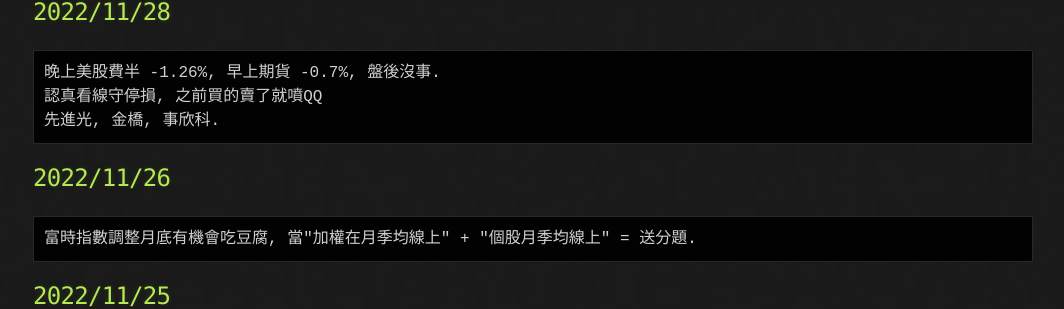
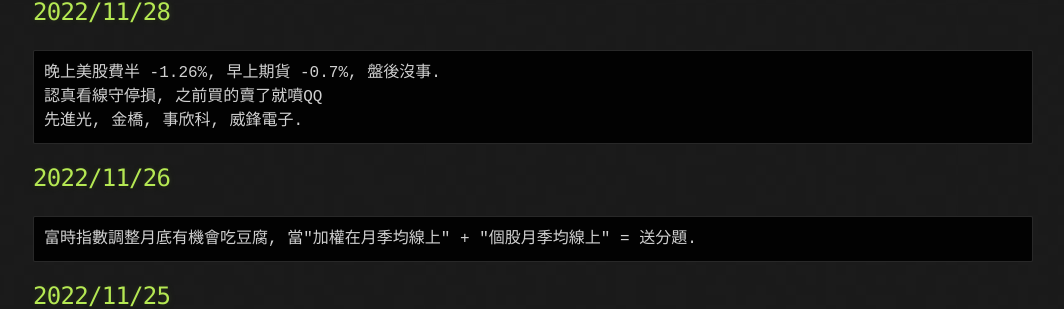
Before and after one commit to lepg5487/Stock_God, a Jekyll site: the page built from index.md, in a window 1280 px wide and 900 px high, scrolled down 332 px. Shown: the part 196-505 px from the top of the window, without its empty margins (107-1171 px from the left). Built offline with Jekyll 4.4.1, drawn with Linux system fonts in a browser that asks for light colours; our own code applies the rules of GitHub Pages for plain Markdown files.

Commit message:
Update index.md

````diff
--- a/index.md
+++ b/index.md
@@ -18,7 +18,7 @@ layout: testlayouts
 ```
 晚上美股費半 -1.26%, 早上期貨 -0.7%, 盤後沒事.
 認真看線守停損, 之前買的賣了就噴QQ
-先進光, 金橋, 事欣科.
+先進光, 金橋, 事欣科, 威鋒電子.
 ```
 
 ## 2022/11/26
````
